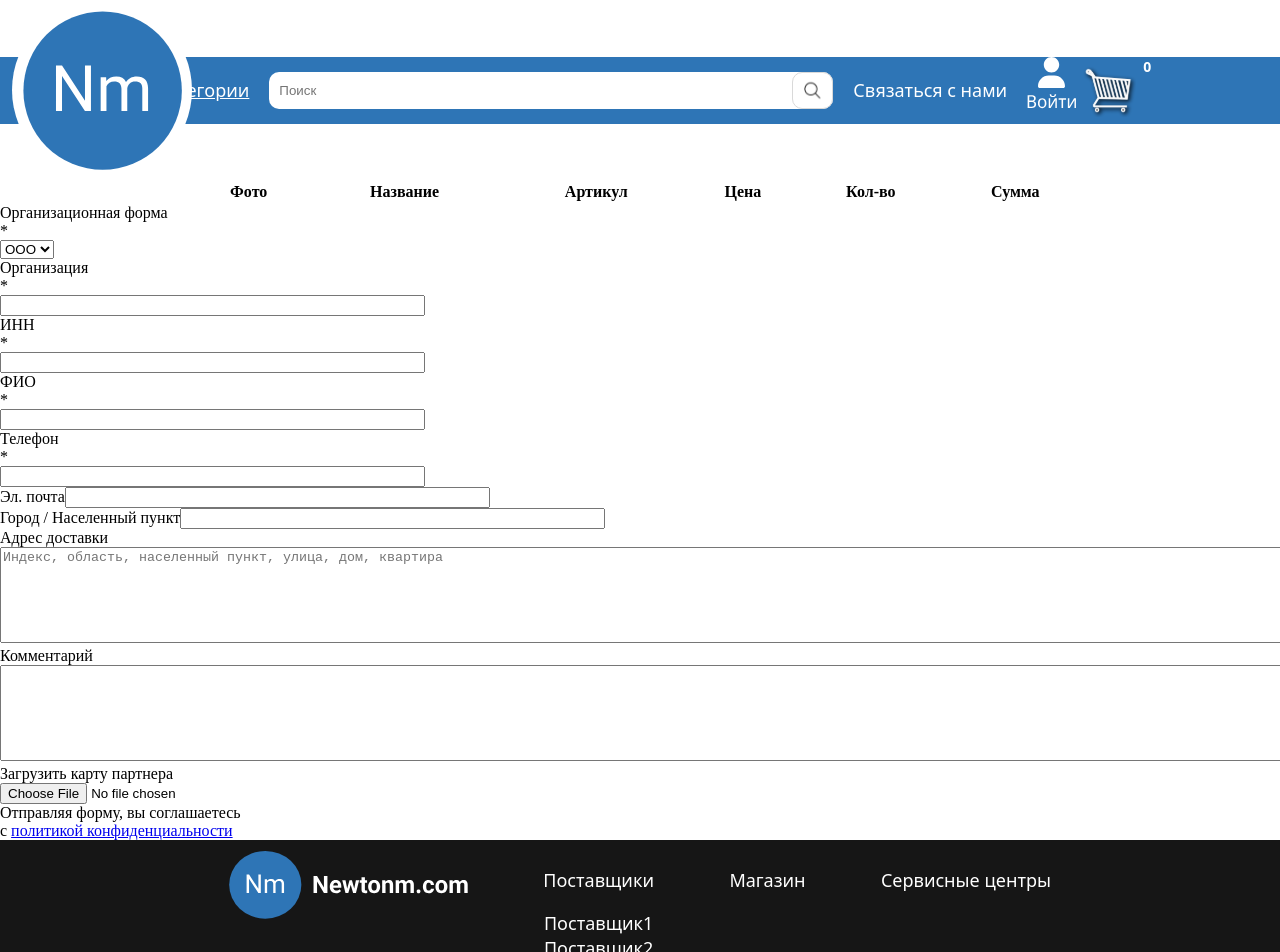
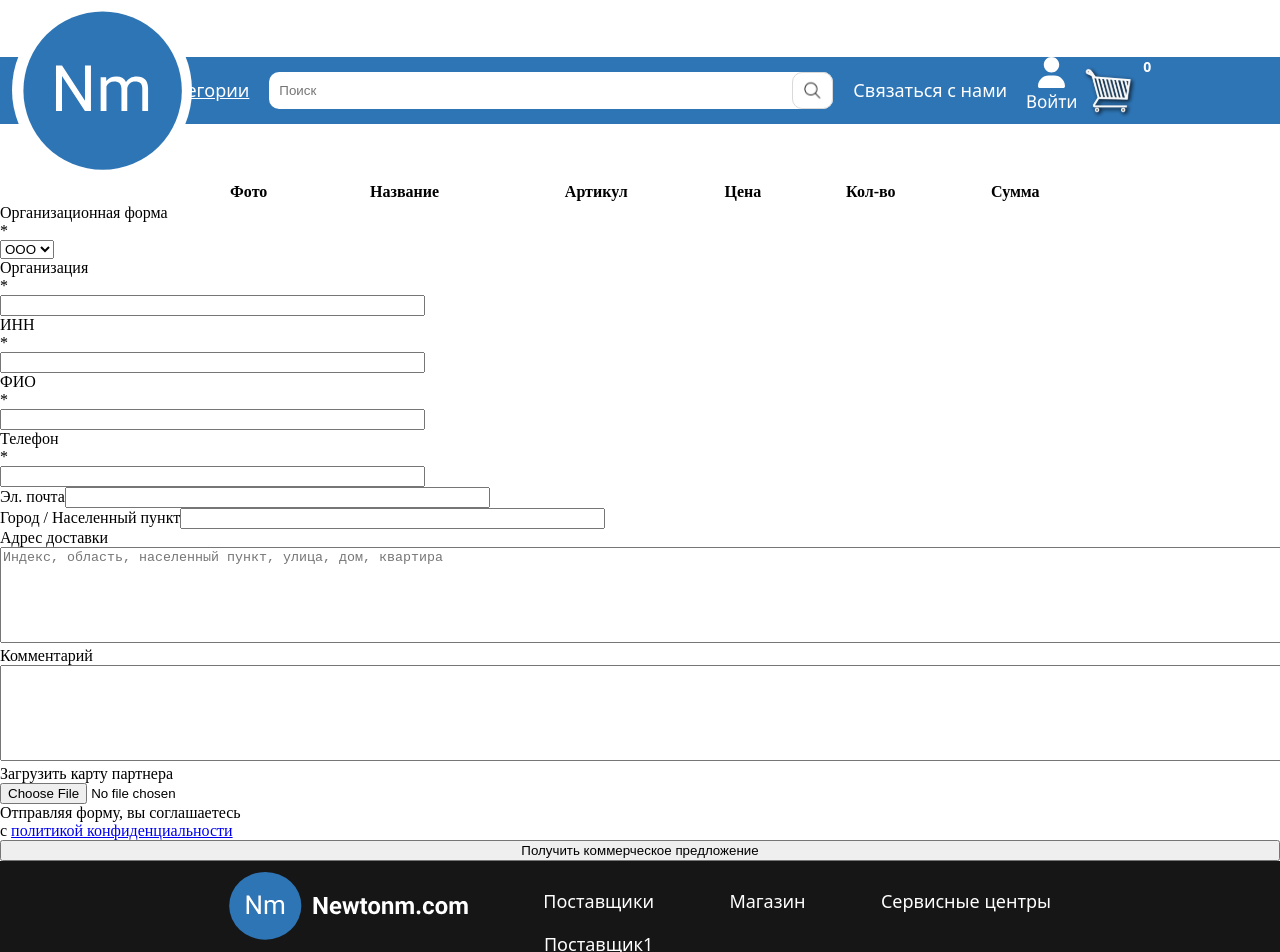
Before and after one commit to BloodlessRed/diploma-project-shop, a Vue app: page /cart in a window 1280 px wide. Shown: the top 952 px of the page. Built offline with nearby package versions, Linux system fonts and the light colour scheme.

Commit message:
Implemented PDF API

```diff
--- a/package.json
+++ b/package.json
@@ -12,6 +12,8 @@
   },
   "dependencies": {
     "axios": "^1.3.4",
+    "b64ux": "^3.0.0",
+    "jose": "^4.13.1",
     "pinia": "^2.0.33",
     "vue": "^3.2.38",
     "vue-router": "^4.1.5"
--- a/src/views/ShoppingCart.vue
+++ b/src/views/ShoppingCart.vue
@@ -12,14 +12,21 @@
       <tr v-for="itemId in shoppingCart.cart.size">
         <td>
           <img
-            :src="`../img/${getProductFromCart(itemId).product.img}-Nutrunners.svg`"
+            :src="`../img/${
+              getProductFromCart(itemId).product.img
+            }-Nutrunners.svg`"
           />
         </td>
         <td>{{ getProductFromCart(itemId).product.name }}</td>
         <td>{{ getProductFromCart(itemId).product.vendorCode }}</td>
         <td>{{ getProductFromCart(itemId).product.price }}</td>
         <td>{{ getProductFromCart(itemId).amount }}</td>
-        <td>{{ getProductFromCart(itemId).amount * getProductFromCart(itemId).product.price  }}</td>
+        <td>
+          {{
+            getProductFromCart(itemId).amount *
+            getProductFromCart(itemId).product.price
+          }}
+        </td>
       </tr>
     </table>
     <div class="client-info">
@@ -207,11 +214,17 @@
         </div>
       </div>
     </div>
+    <button @click="generateCommercialOffer()">
+      Получить коммерческое предложение
+    </button>
   </div>
 </template>
 <script lang="ts">
 import { ShoppingCartProduct } from "@/model/ShoppingCartProduct";
 import { useShoppingCartStore } from "@/stores/shoppingCart";
+import axios from "axios";
+import {SignJWT as signingTool} from 'jose'
+import base64 from "b64ux"
 import { defineComponent } from "vue";
 
 export default defineComponent({
@@ -220,15 +233,66 @@ export default defineComponent({
       shoppingCart: useShoppingCartStore(),
     };
   },
-  methods:{
-    getProductFromCart(id:number):ShoppingCartProduct{
-      let prod = this.shoppingCart.cart.get(id-1)
-       if(prod){
-        return prod
-       } else{
-        return new ShoppingCartProduct()
-       }
-    }
+  methods: {
+    getProductFromCart(id: number): ShoppingCartProduct {
+      let prod = this.shoppingCart.cart.get(id - 1);
+      if (prod) {
+        return prod;
+      } else {
+        return new ShoppingCartProduct();
+      }
+    },
+    async generateCommercialOffer() {
+      let bearer;
+      let origHeader = {
+        alg: "HS256",
+        typ: "JWT",
+      };
+      let origPlaceholder = {
+        iss: "2f54bb29282370c33a91a939266213ec83ab13cc88dcb2507307db83cc4e6719",
+        sub: "mms28042001@gmail.com",
+        exp: new Date(Date.now() + 10000).getTime(),
+      };
+      let API_SECRET_CODE =
+        "19b3212fa4c0a6c7c930285bf8bf7f363bbbe0689597f7c6a605a0d8bd085e11";
+        let JWT = await new signingTool(origPlaceholder)
+        .setProtectedHeader({alg:'HS256'})
+        .setExpirationTime('1h')
+        .sign(new TextEncoder().encode(API_SECRET_CODE)).then(value=>{bearer = value})
+      //let bearerCode =
+      //base64.encode(JSON.stringify(origHeader))+"."+base64.encode(JSON.stringify(origPlaceholder))+"."+base64.encode(API_SECRET_CODE)
+      //btoa(JSON.stringify(origHeader)) + "." + btoa(JSON.stringify(origPlaceholder))+"."+API_SECRET_CODE
+       // "eyJhbGciOiJIUzI1NiIsInR5cCI6IkpXVCJ9.eyJpc3MiOiIyZjU0YmIyOTI4MjM3MGMzM2E5MWE5MzkyNjYyMTNlYzgzYWIxM2NjODhkY2IyNTA3MzA3ZGI4M2NjNGU2NzE5Iiwic3ViIjoibW1zMjgwNDIwMDFAZ21haWwuY29tIiwiZXhwIjoxNjc5NTU3NTg4MzQ2fQ.B0dQD-LV1aXHg8YCfanHCC52fBm5icIIHpobLD-9VFA";
+      console.log(bearer);
+      axios
+        .post(
+          "https://us1.pdfgeneratorapi.com/api/v4/documents/generate",
+          {
+            template: {
+              id: "614636",
+              data: {
+                docId: "001",
+                currentDate: new Date(),
+              },
+            },
+            format: "pdf",
+            output: "url",
+            name: "Invoice 123",
+          },
+          {
+            headers: {
+              "Content-Type": "application/json",
+              Authorization: "Bearer " + bearer,
+              // alg:"HS256",
+              // typ:"JWT",
+              // iss:"2f54bb29282370c33a91a939266213ec83ab13cc88dcb2507307db83cc4e6719",
+              // sub:"mms28042001@gmail.com",
+              // exp: 1586112639
+            },
+          }
+        )
+        .then((res) => console.log(res));
+    },
   },
   mounted() {
     console.log(this.shoppingCart.cart);
@@ -236,7 +300,7 @@ export default defineComponent({
 });
 </script>
 <style scoped>
-td > img{
+td > img {
   width: 150px;
 }
 .cart-main-content {
@@ -247,8 +311,13 @@ td > img{
   width: 70%;
   align-self: center;
 }
-.cart-items th, td {
+.cart-items th,
+td {
   width: fit-content;
   text-align: center;
 }
+.client-info {
+  display: flex;
+  flex-direction: column;
+}
 </style>
--- a/vue.config.js
+++ b/vue.config.js
@@ -1,5 +1,5 @@
 module.exports = {
-    publicPath: process.env.NODE_ENV === 'production'
-      ? '/diploma-project-shop/'
-      : '/'
+    // publicPath: process.env.NODE_ENV === 'production'
+    //   ? '/diploma-project-shop/'
+    //   : '/'
   }
```
Also changed, not shown: 1 other file (tests, documents, lock files or other folders).
